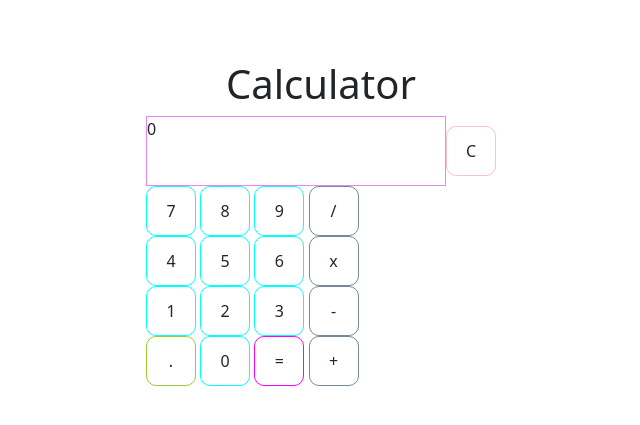
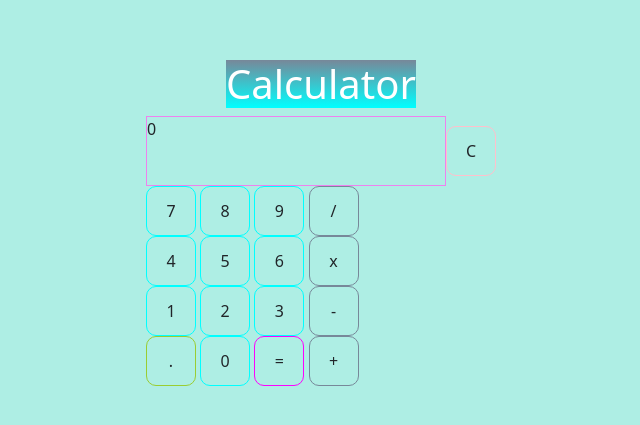
Before and after one commit to phantomsh311/Calculator-JS, a plain HTML site: page index.html in a window 1280 px wide. Shown: the part 177-602 px from the top of the page, without its empty margins (319-959 px from the left). Drawn offline with nearby package versions, Linux system fonts and the light colour scheme.

Commit message:
Add welcome alert on load and style updates for header

```diff
--- a/JS/script.js
+++ b/JS/script.js
@@ -1,3 +1,9 @@
+
+
+addEventListener("load", (event) => {
+    alert("------------Welcome-----------");
+})
+
 function add(a, b) {
   return a + b;
 }
--- a/Style/style.css
+++ b/Style/style.css
@@ -5,6 +5,7 @@ body {
   flex-direction: column;
   width: 100vw;
   height: 100vh;
+  background-color: #AEEEE4;
 }
 
 .btn {
@@ -58,3 +59,7 @@ body {
 .current {
   font-size: 30px;
 }
+#h1{
+      background-image: linear-gradient(to top, cyan, lightslategray);
+      color: white;
+}
--- a/index.html
+++ b/index.html
@@ -15,7 +15,7 @@
     <script src="JS/script.js" defer></script>
   </head>
   <body>
-    <h1>Calculator</h1>
+    <h1 id="h1">Calculator</h1>
     <div class="calculator">
       <div class="first-row">
         <div class="screen">
```
